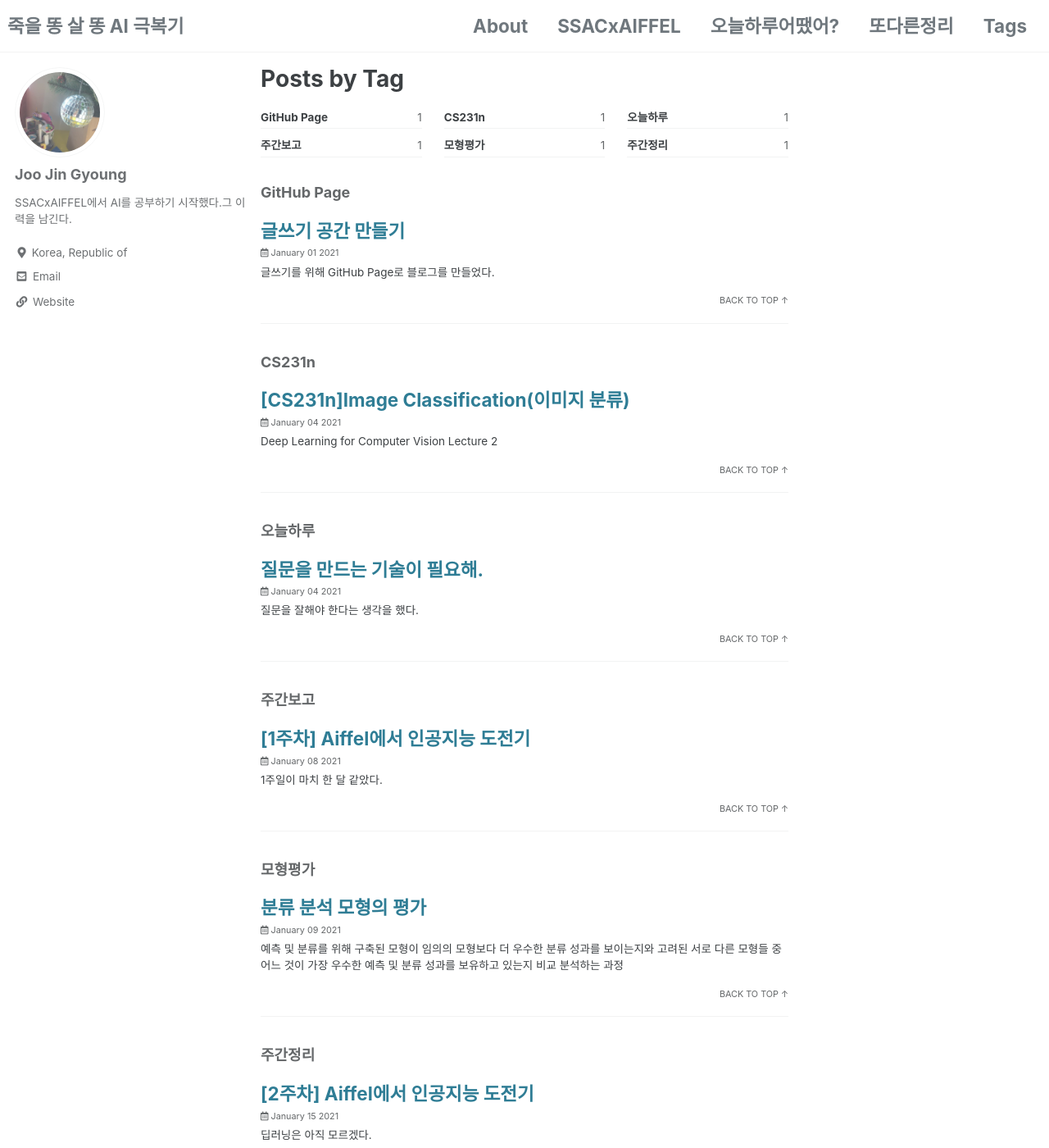
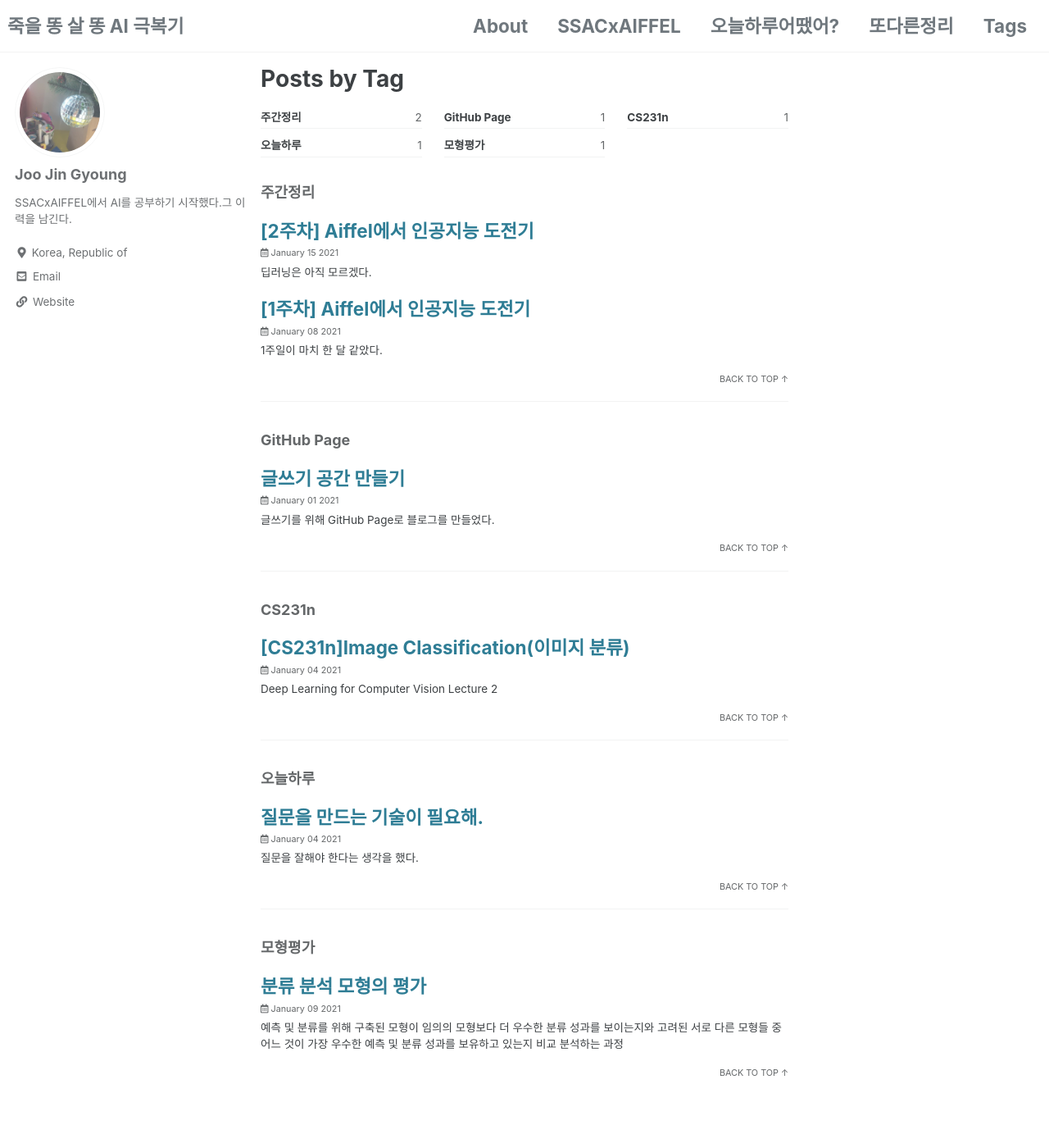
Before and after one commit to adele2020/adele2020.github.io, a Jekyll site: the page built from _pages/tag-archive.md, in a window 1280 px wide and 1400 px high. Shown: the whole window at 82% size. Built offline with Jekyll 4.4.1, drawn with Linux system fonts in a browser that asks for light colours; cached includes are drawn as plain includes.

Commit message:
폰트 크기 수정

```diff
--- a/_posts/2021-01-08-report-week1.md
+++ b/_posts/2021-01-08-report-week1.md
@@ -4,45 +4,44 @@ excerpt: "1주일이 마치 한 달 같았다."
 categories:
   - SSACxAIFFEL
 tags:
-  - 주간보고
+  - 주간정리
 
 year-archive: 2021
 last_modified_at: 2021-01-08T16:00:00-05:00
 ---
 
-# LMS
----
-### [ FUNDAMENTALS ]
-### 0. Ready to go?
+## [ FUNDAMENTALS ]
+#### 0. Ready to go?
 AIFFEL LMS 활용을 위한 사용자 환경 구성 점검
-### 1. 인공지능 개발자가 되기 위한 위대한 첫 걸음
+#### 1. 인공지능 개발자가 되기 위한 위대한 첫 걸음
 실습 진행 환경인 Ubuntu, Python, Tensorflow 등에 대한 이해와 구축
-### 2. 개발자를 위한 첫 번째 필수 교양
+#### 2. 개발자를 위한 첫 번째 필수 교양
 개발에 필요한 git, jupyter notebook 등 기본 툴을 익히기
-### 3. 파이썬으로 코딩 시작하기
+#### 3. 파이썬으로 코딩 시작하기
 변수, 자료구조, 제어구조, 함수, 클래스 등 파이썬의 핵심 개념을 이해
 
-> `어떻게 혼자 공부하나? 주입식 교육에만 익숙한 나에겐 낯선 교육 환경이다. 하지만 한 달 같은 1주일을 보내다 보니 아하! 감이 온다. 어쩔 땐 혼자 공부해도 되겠네 이런 생각도 들었지만, 내가 혼자 한다면 이 양을 다 소화하겠는가? 모르는 것을 어떻게 해결하겠는가? 질문을 할 수 있는 창구가 있어 다행이다. 혼자서 한다면 아마도 설치만 1주일하고 있을 것이다. 집단 지성이라는 것을 다시 생각하게 했고, 이것 저것 알차게 배운 거 같다. `
 
-### [ EXPLORATION ]
-### 1. 인공지능과 가위바위보 하기
+>``어떻게 혼자 공부하나? 주입식 교육에만 익숙한 나에겐 낯선 교육 환경이다. 하지만 한 달 같은 1주일을 보내다 보니 아하! 감이 온다. 어쩔 땐 혼자 공부해도 되겠네 이런 생각도 들었지만, 내가 혼자 한다면 이 양을 다 소화하겠는가? 모르는 것을 어떻게 해결하겠는가? 질문을 할 수 있는 창구가 있어 다행이다. 혼자서 한다면 아마도 설치만 1주일하고 있을 것이다. 집단 지성이라는 것을 다시 생각하게 했고, 이것 저것 알차게 배운 거 같다.``
+
+## [ EXPLORATION ]
+#### 1. 인공지능과 가위바위보 하기
 손글씨 이미지(MNIST)를 분류하는 간단한 이미지 분류기를 keras를 활용하여 제작해 보고, 이를 응용하여 가위바위보 이미지를 분류해 보는 프로젝트를 진행
 
-### 2. Iris의 세 가지 품종, 분류해볼 수 있겠어요?
+#### 2. Iris의 세 가지 품종, 분류해볼 수 있겠어요?
 iris 데이터셋을 이용해 기본적인 머신러닝 분류 태스크를 진행하고, 자주 사용되는 모델과 훈련기법을 이해. 다양한 데이터셋을 탐색하여 분류 모델 적용
 
 [>> 모델 평가 공부하기]({% link _posts/2021-01-09-model-evaluation.md %})
 
 > `벌써 프로젝트를 두 개나 했다. 물론 능력자들이 보면 우습겠지만, 인공지능의 기초로 이렇게 프로젝트를 마무리 하다니.. 혼자서 책으로 씨름을 하며 배워 나갔던 부분을 깔끔하게 정리된 디지털 교재(?)로 전달해줘서 좋았다. 그냥 소설 읽듯 읽어 나가며, 클릭해서 살펴 보라고 하면 보고, 실습하라면 하고... 흥미롭게 진행한거 같다. `
 
-# DeepML
+## DeepML
 ---
 CS231n Lec02 Image Classification[>> 공부하기]({% link _posts/2021-01-04-leture02.md %})
 
 > `제일 걱정을 안겨주는 학습이다. 발표가 있다. ㅠ 물론 총 과정 중 세 번이고, 그것도 나눠서 한다지만 남을 이해 시킨다는건 내가 많이 알아야 할 수 있는 일 아니겠는가... 그럴려면 내 노력이 두 배는 더 들어가야한다. 더군다나 외국강의... 흐억..  청중은 웃는데 나는 웃을 수가 없었다. 다행히 한국어 강의와 자료를 많이 공유해 주셔서 안심이고, 감사할 따름이다. 영어공부도 꾸준히 해야할거 같다.`
 
 
-# 코딩마스터
+## 코딩마스터
 ---
 4장 빅오, 자료형
 
@@ -51,7 +50,7 @@ CS231n Lec02 Image Classification[>> 공부하기]({% link _posts/2021-01-04-let
 비전공자로 맨땅에 해딩하며 허겁지겁 보내 온 개발자의 세월이 주마등처럼 지나갔다. 밑바닥 기초부터 천천히 다지지 못한게 후회가 되기도 하고, 이렇게라도 살아온 것이 대견하기도 했다.
 SSACxAIFFEL에서 인공지능 전문가가 되기 위한 기초는 확실히 다져야겠다.``
 
-# Writing
+## Writing
 ---
 마크다운으로 글쓰기하는 방법 학습
 
```
Also changed, not shown: _posts/2021-01-15-report-week2.md (+3 -3 lines).
